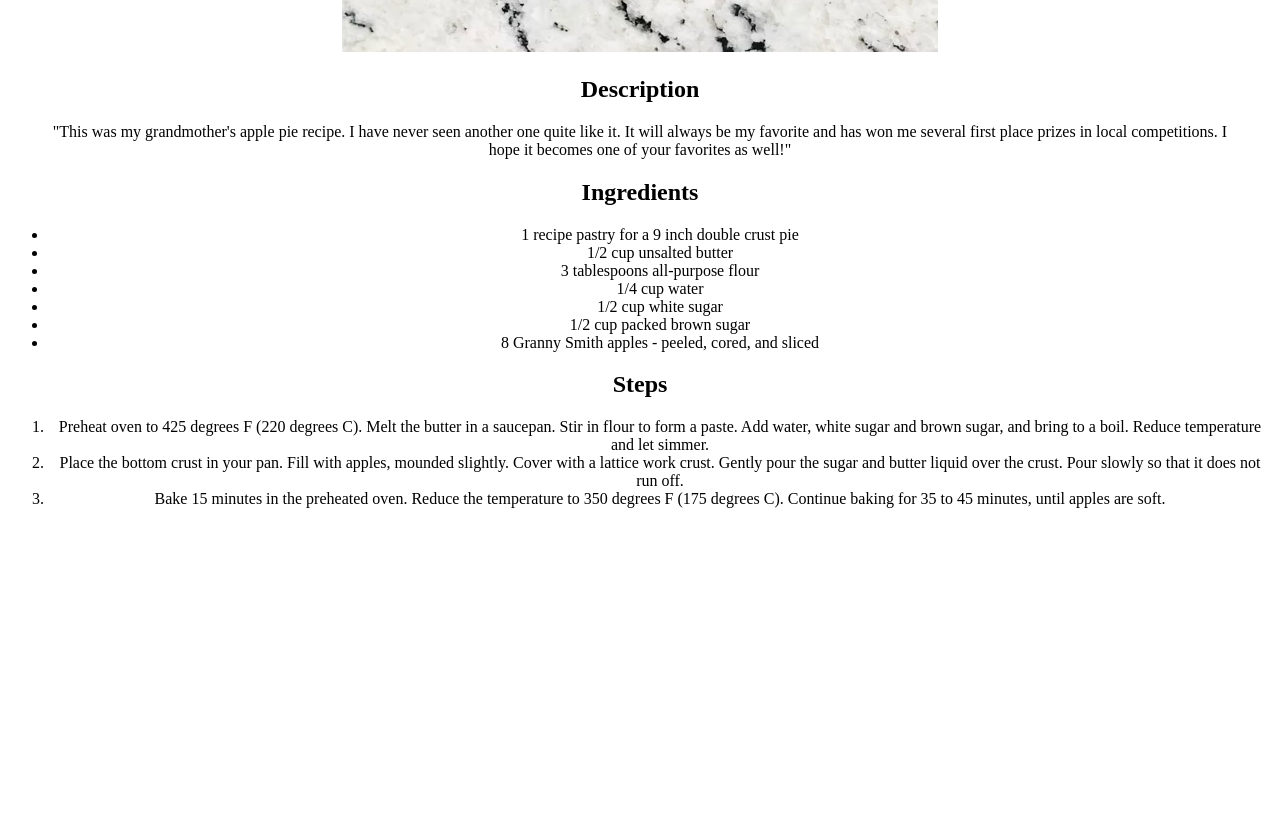
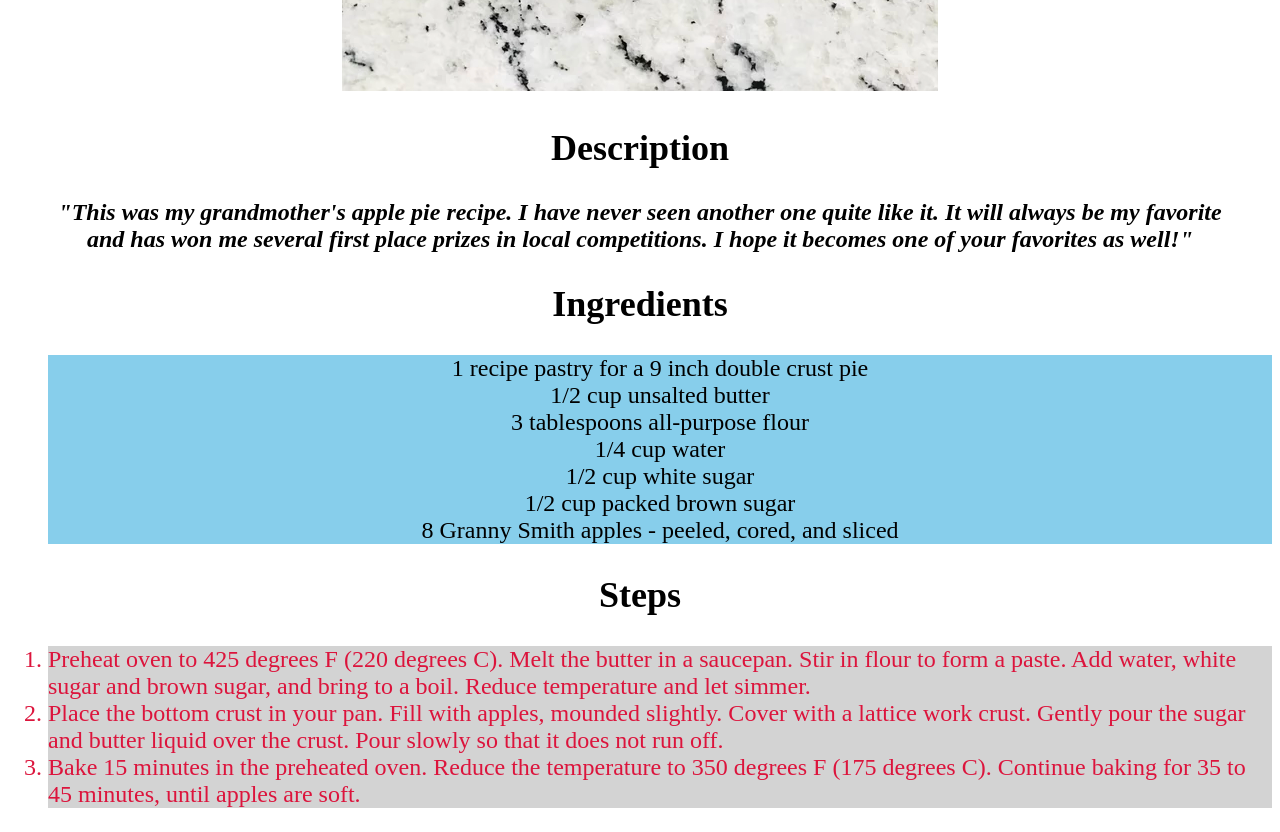
Before and after one commit to 1jeffreyli/odin-recipes, a plain HTML site: page recipes/applepie.html in a window 1280 px wide. Shown: the part 820-1652 px from the top of the page. Before the commit the page ends 1344 px from the top, so only its background shows below. Drawn offline with Linux system fonts and the light colour scheme.

Commit message:
Edit apple pie's style

```diff
--- a/recipes/applepie.html
+++ b/recipes/applepie.html
@@ -16,13 +16,13 @@
     <h2>Ingredients</h2>
         <p>
             <ul>
-                <li>1 recipe pastry for a 9 inch double crust pie</li>
-                <li>1/2 cup unsalted butter</li>
-                <li>3 tablespoons all-purpose flour</li>
-                <li>1/4 cup water</li>
-                <li>1/2 cup white sugar</li>
-                <li>1/2 cup packed brown sugar</li>
-                <li>8 Granny Smith apples - peeled, cored, and sliced</li>
+                <li class="appleing">1 recipe pastry for a 9 inch double crust pie</li>
+                <li class="appleing">1/2 cup unsalted butter</li>
+                <li class="appleing">3 tablespoons all-purpose flour</li>
+                <li class="appleing">1/4 cup water</li>
+                <li class="appleing">1/2 cup white sugar</li>
+                <li class="appleing">1/2 cup packed brown sugar</li>
+                <li class="appleing">8 Granny Smith apples - peeled, cored, and sliced</li>
             </ul>
         </p>
     <!-- ordered list for steps -->
--- a/style.css
+++ b/style.css
@@ -1,6 +1,10 @@
 * {
     font-family:'Times New Roman', Times, serif;
     text-align: center;
+}
+
+body {
+    font-size: 24px;
 }
 
 #nav {
@@ -17,3 +21,20 @@
 a {
     text-decoration: none;
 }
+
+blockquote {
+    font-style: italic;
+    font-weight: 700;
+}
+
+ul li {
+    text-decoration: none;
+    list-style: none;
+    background-color: skyblue;
+}
+
+ol li {
+    text-align: left;
+    color: crimson;
+    background-color: lightgray;
+}
```
